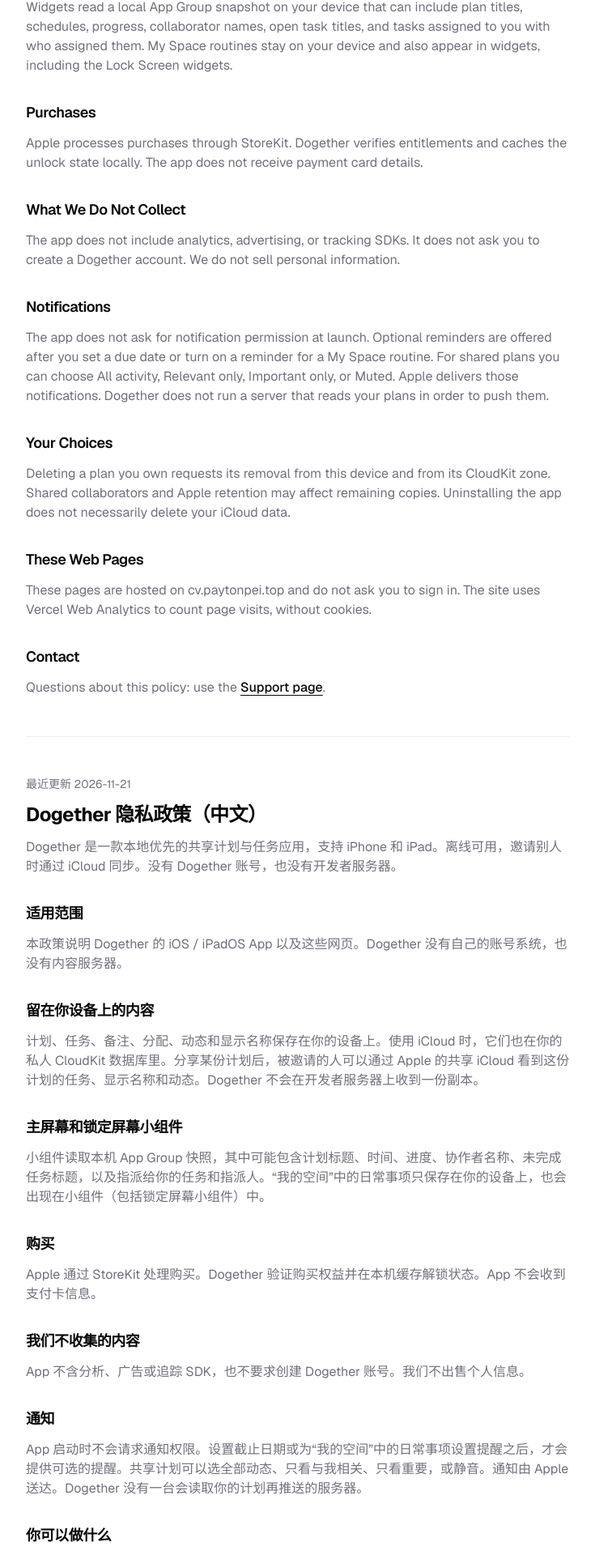
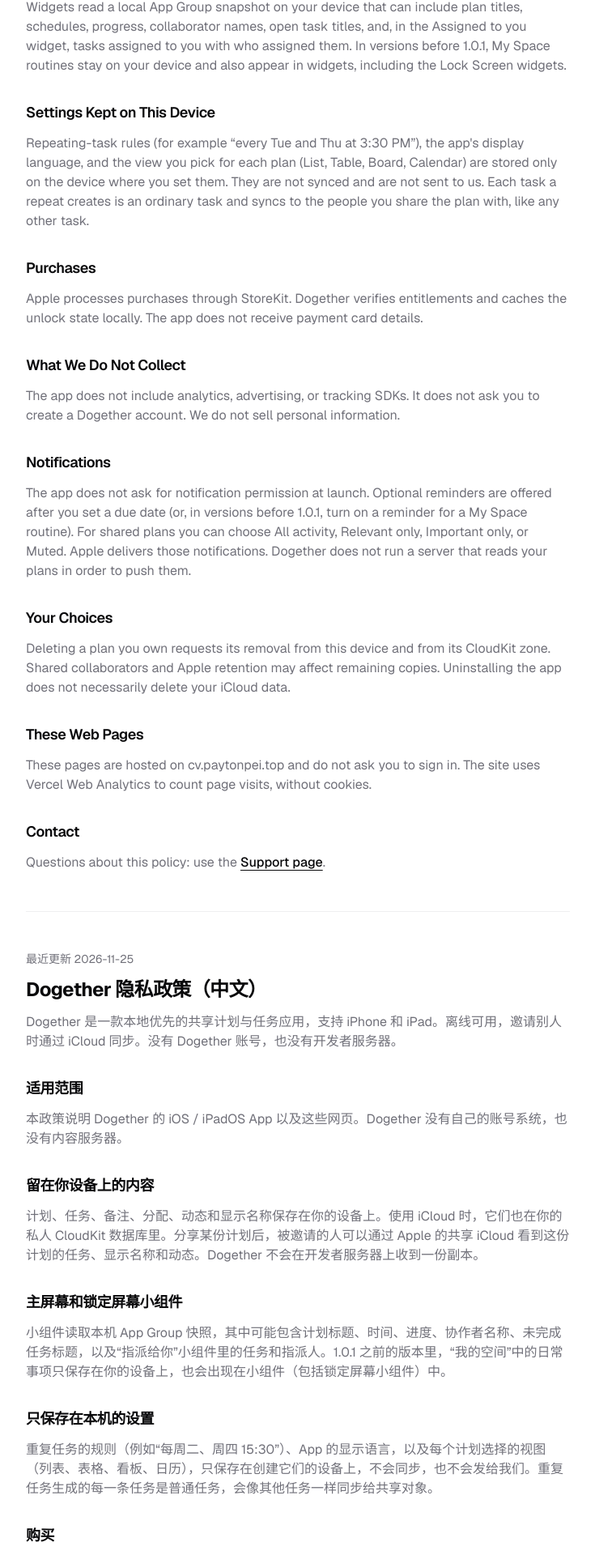
Before and after one commit to mammut001/resume, a Next.js app: page /dogether/privacy in a window 1280 px wide. Shown: the part 636-2556 px from the top of the page at 81% size, without its empty margins (272-1007 px from the left). Built offline with nearby package versions, Linux system fonts and the light colour scheme.

Commit message:
Dogether privacy: describe 1.0.1 (local repeat rules, language, views; My Space only in older versions)

```diff
--- a/src/app/dogether/privacy/page.tsx
+++ b/src/app/dogether/privacy/page.tsx
@@ -1,7 +1,7 @@
 import type { Metadata } from "next";
 import { AppDocPage, Section, TextLink } from "@/components/app-docs";
 
-const UPDATED_DATE = "2026-11-21";
+const UPDATED_DATE = "2026-11-25";
 
 export const metadata: Metadata = {
   title: "Dogether Privacy Policy",
@@ -44,7 +44,15 @@ export default function DogetherPrivacyPage() {
           <Section title="主屏幕和锁定屏幕小组件">
             <p>
               小组件读取本机 App Group
-              快照，其中可能包含计划标题、时间、进度、协作者名称、未完成任务标题，以及指派给你的任务和指派人。“我的空间”中的日常事项只保存在你的设备上，也会出现在小组件（包括锁定屏幕小组件）中。
+              快照，其中可能包含计划标题、时间、进度、协作者名称、未完成任务标题，以及“指派给你”小组件里的任务和指派人。1.0.1
+              之前的版本里，“我的空间”中的日常事项只保存在你的设备上，也会出现在小组件（包括锁定屏幕小组件）中。
+            </p>
+          </Section>
+
+          <Section title="只保存在本机的设置">
+            <p>
+              重复任务的规则（例如“每周二、周四 15:30”）、App
+              的显示语言，以及每个计划选择的视图（列表、表格、看板、日历），只保存在创建它们的设备上，不会同步，也不会发给我们。重复任务生成的每一条任务是普通任务，会像其他任务一样同步给共享对象。
             </p>
           </Section>
 
@@ -65,7 +73,7 @@ export default function DogetherPrivacyPage() {
           <Section title="通知">
             <p>
               App
-              启动时不会请求通知权限。设置截止日期或为“我的空间”中的日常事项设置提醒之后，才会提供可选的提醒。共享计划可以选全部动态、只看与我相关、只看重要，或静音。通知由
+              启动时不会请求通知权限。设置截止日期之后，才会提供可选的提醒（1.0.1 之前的版本里，也可以为“我的空间”中的日常事项设置提醒）。共享计划可以选全部动态、只看与我相关、只看重要，或静音。通知由
               Apple 送达。Dogether 没有一台会读取你的计划再推送的服务器。
             </p>
           </Section>
@@ -117,9 +125,21 @@ export default function DogetherPrivacyPage() {
         <p>
           Widgets read a local App Group snapshot on your device that can
           include plan titles, schedules, progress, collaborator names, open
-          task titles, and tasks assigned to you with who assigned them. My
-          Space routines stay on your device and also appear in widgets,
-          including the Lock Screen widgets.
+          task titles, and, in the Assigned to you widget, tasks assigned to
+          you with who assigned them. In versions before 1.0.1, My Space
+          routines stay on your device and also appear in widgets, including
+          the Lock Screen widgets.
+        </p>
+      </Section>
+
+      <Section title="Settings Kept on This Device">
+        <p>
+          Repeating-task rules (for example &ldquo;every Tue and Thu at
+          3:30 PM&rdquo;), the app&apos;s display language, and the view you
+          pick for each plan (List, Table, Board, Calendar) are stored only on
+          the device where you set them. They are not synced and are not sent
+          to us. Each task a repeat creates is an ordinary task and syncs to
+          the people you share the plan with, like any other task.
         </p>
       </Section>
 
@@ -142,8 +162,8 @@ export default function DogetherPrivacyPage() {
       <Section title="Notifications">
         <p>
           The app does not ask for notification permission at launch. Optional
-          reminders are offered after you set a due date or turn on a reminder
-          for a My Space routine. For shared
+          reminders are offered after you set a due date (or, in versions
+          before 1.0.1, turn on a reminder for a My Space routine). For shared
           plans you can choose All activity, Relevant only, Important only, or
           Muted. Apple delivers those notifications. Dogether does not run a
           server that reads your plans in order to push them.
```
